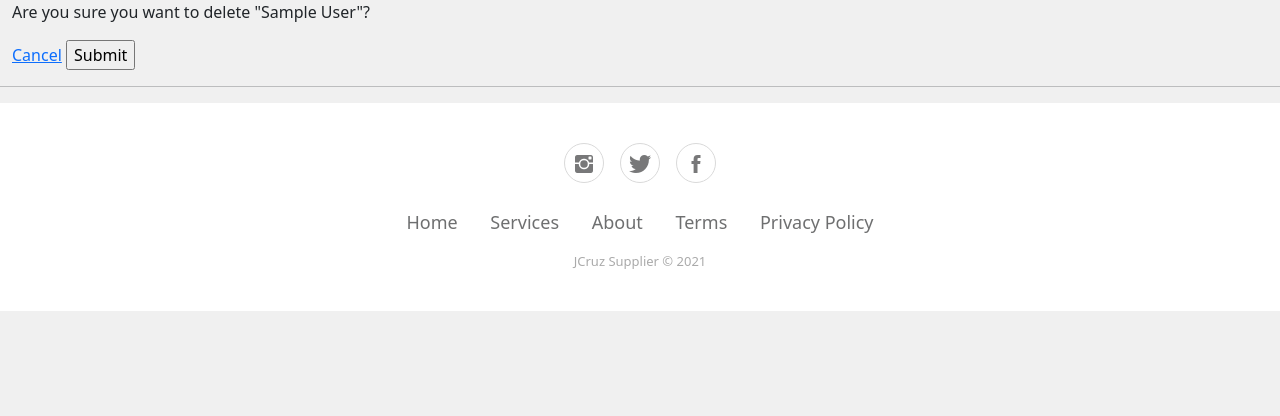
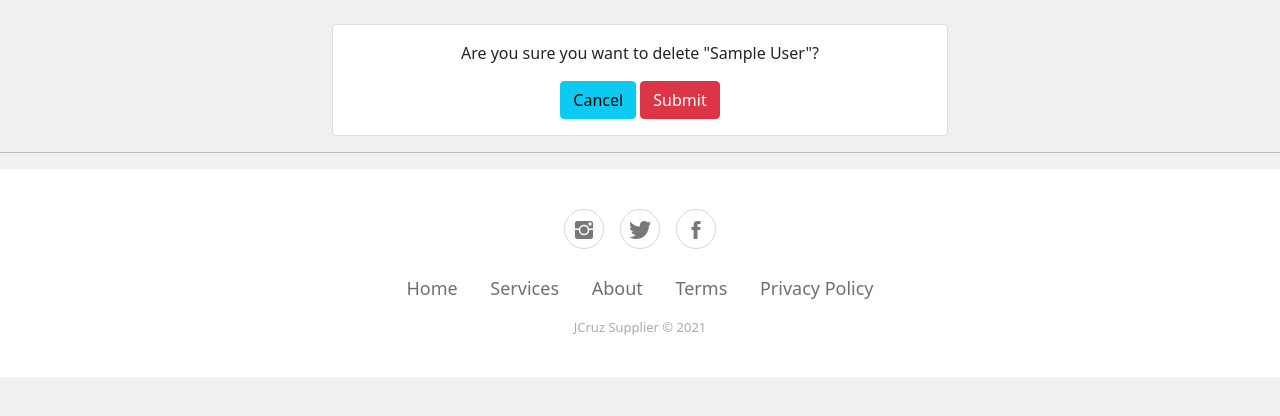
Before and after one commit to joseasync/cruzsupplier, a Django app: page /delete_order/1/ in a window 1280 px wide. Shown: the part 56-472 px from the top of the page. Run offline with Django 3.2, Linux system fonts and the light colour scheme; tables that the repository leaves empty hold one stand-in row (values such as "Sample post").

Commit message:
feat:add page references and style

```diff
--- a/accounts/templates/accounts/customer.html
+++ b/accounts/templates/accounts/customer.html
@@ -68,8 +68,8 @@
                     <td>{{ order.date_created }}</td>
                     <td>{{ order.product.category }}</td>
                     <td>{{ order.status}}</td>
-                    <td><a class="btn btn-sm btn-info" href=""> Update Order</a></td>
-                    <td><a class="btn btn-sm btn-danger" href=""> Remove Order</a></td>
+                    <td><a class="btn btn-sm btn-info" href="{% url 'update_order' order.id %}"> Update Order</a></td>
+                    <td><a class="btn btn-sm btn-danger" href="{% url 'delete_order' order.id %}"> Remove Order</a></td>
                 </tr>
                 {% endfor %}
 			</tbody>
--- a/accounts/templates/accounts/delete.html
+++ b/accounts/templates/accounts/delete.html
@@ -2,12 +2,20 @@
 {% load static %}
 {% block content %}
 
-<p>Are you sure you want to delete "{{item.product.name}}"? </p>
+<br />
+<div class="row center text-center">
+  <div class="col-md-3"></div>
+  <div class="col-md-6">
+    <div class="card card-body">
+      <p>Are you sure you want to delete "{{item.product.name}}"?</p>
 
-<form action="{% url 'delete_order' item.id %}" method="POST">
-    {% csrf_token %}
-    <a href="{% url 'home' %}">Cancel</a>
-    <input type="submit" name="Confirm">
-</form>
+      <form action="{% url 'delete_order' item.id %}" method="POST">
+        {% csrf_token %}
+        <a class="btn btn-info"href="{% url 'home' %}">Cancel</a>
+        <input class="btn btn-danger"type="submit" name="Confirm" />
+      </form>
+    </div>
+  </div>
+</div>
 
 {% endblock %}
```
Also changed, not shown: accounts/templates/accounts/order_form.html (+12 -6 lines).
